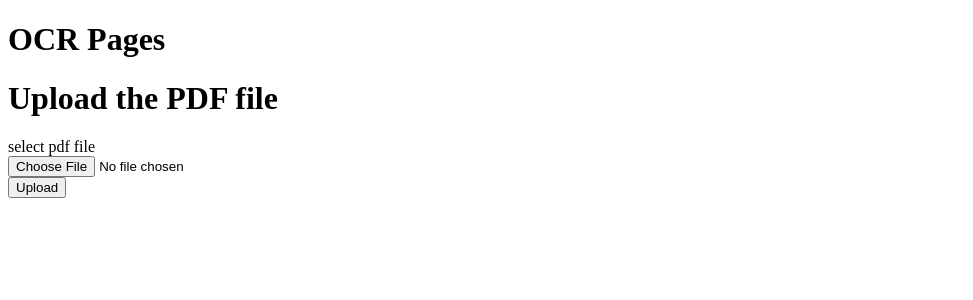
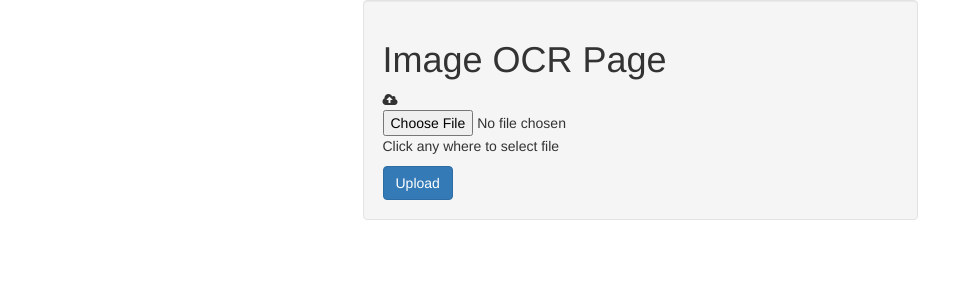
Before and after one commit to nsyawali12/dms_web-image-retrieval, a Flask app: page /ocr_image_service/ocr_img_index/ in a window 1280 px wide. Shown: the top 300 px of the page, without its empty margins (0-973 px from the left). Run offline with Flask 2, Linux system fonts and the light colour scheme; some libraries are stand-ins or nearby versions.

Commit message:
uploading page

```diff
--- a/templates/ocr_img_json.html
+++ b/templates/ocr_img_json.html
@@ -4,19 +4,58 @@
 <head>
     <meta charset="UTF-8">
     <title>ocr_img</title>
+
     <link href='https://fonts.googleapis.com/css?family=Pacifico' rel='stylesheet' type='text/css'>
     <link href='https://fonts.googleapis.com/css?family=Arimo' rel='stylesheet' type='text/css'>
     <link href='https://fonts.googleapis.com/css?family=Hind:300' rel='stylesheet' type='text/css'>
     <link href='https://fonts.googleapis.com/css?family=Open+Sans+Condensed:300' rel='stylesheet' type='text/css'>
+    <link rel="stylesheet" href="https://cdnjs.cloudflare.com/ajax/libs/normalize/5.0.0/normalize.min.css">
+    <link rel='stylesheet' href='https://cdnjs.cloudflare.com/ajax/libs/twitter-bootstrap/3.3.7/css/bootstrap.min.css'>
+    <link rel='stylesheet' href='https://maxcdn.bootstrapcdn.com/font-awesome/4.7.0/css/font-awesome.min.css'><link rel="stylesheet" href="/static/upload_page.css">
+
 
 </head>
 
 <body>
-    <h1> OCR Pages</h1>
     <div class="container">
         <div class="row">
 
-            <div class="col">
+            <div class="col-lg-6 col-lg-offset-3">
+                <form action="{{ url_for('ocr_image_service.upload_file')}}" method="POST" enctype="multipart/form-data">
+                    <div class="well">
+                        <div class="upload-info">
+
+                            <h1> Image OCR Page</h1>
+
+                            <div class="upload-data">
+                                <i class="fa fa-cloud-upload" aria-hidden="true"></i>
+
+
+                                <input name="ocr_file_img" type="file" id="pdf" class="custom-file-input">
+
+
+
+                                <p> Click any where to select file</p>
+
+                            </div>
+
+                            <button type="submit" class="btn btn-primary"> Upload </button>
+
+
+
+                        </div>
+
+
+
+
+                    </div>
+
+                <div id="hyperlink_text" style="display: block;">
+                </div>
+                </form>
+            </div>
+
+            <!-- <div class="col">
                 <h1>
                     Upload the PDF file
                 </h1>
@@ -33,10 +72,13 @@
                     <button type="submit" class="btn btn-primary"> Upload </button>
                 </form>
 
-            </div>
+            </div> -->
         </div>
         <br>
     </div>
+
+    <!-- partial -->
+  <script src='https://cdnjs.cloudflare.com/ajax/libs/jquery/3.1.0/jquery.min.js'></script>
 </body>
 
 </html
```
Also changed, not shown: templates/index.html (+4 -4 lines), templates/ocr_pdf_json.html (+42 -3 lines), templates/searchable.html (+42 -2 lines).
